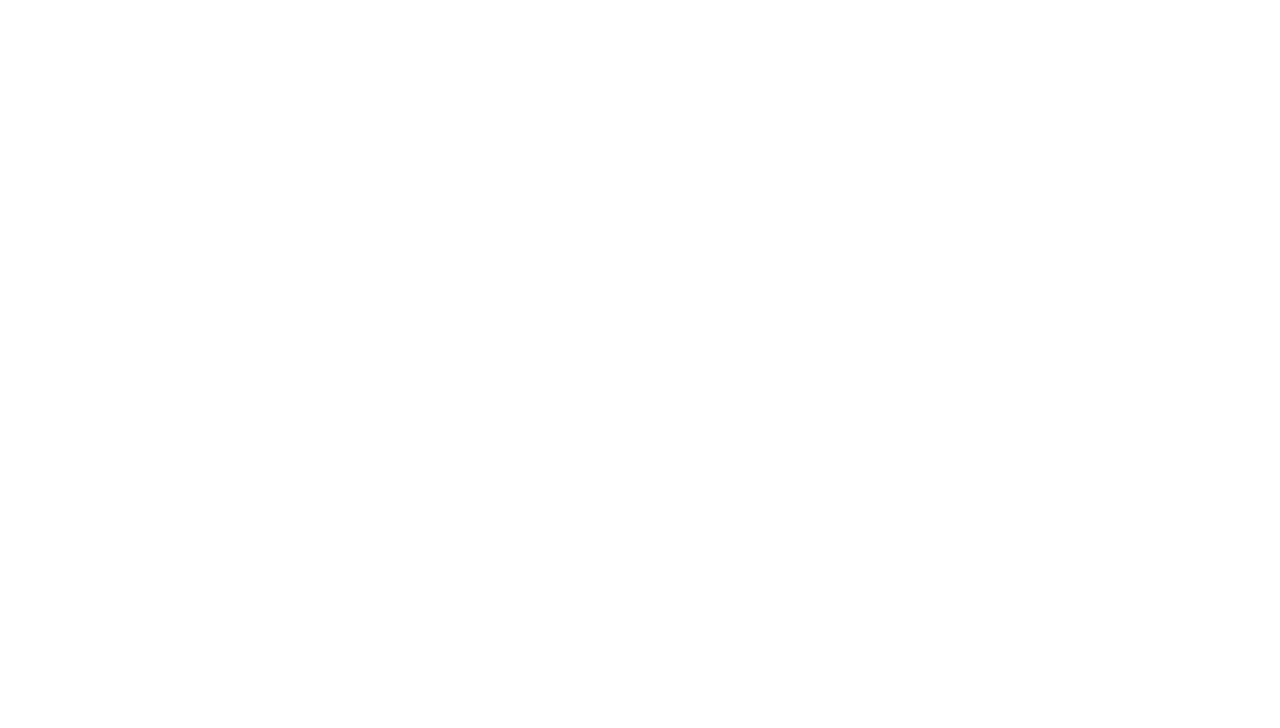
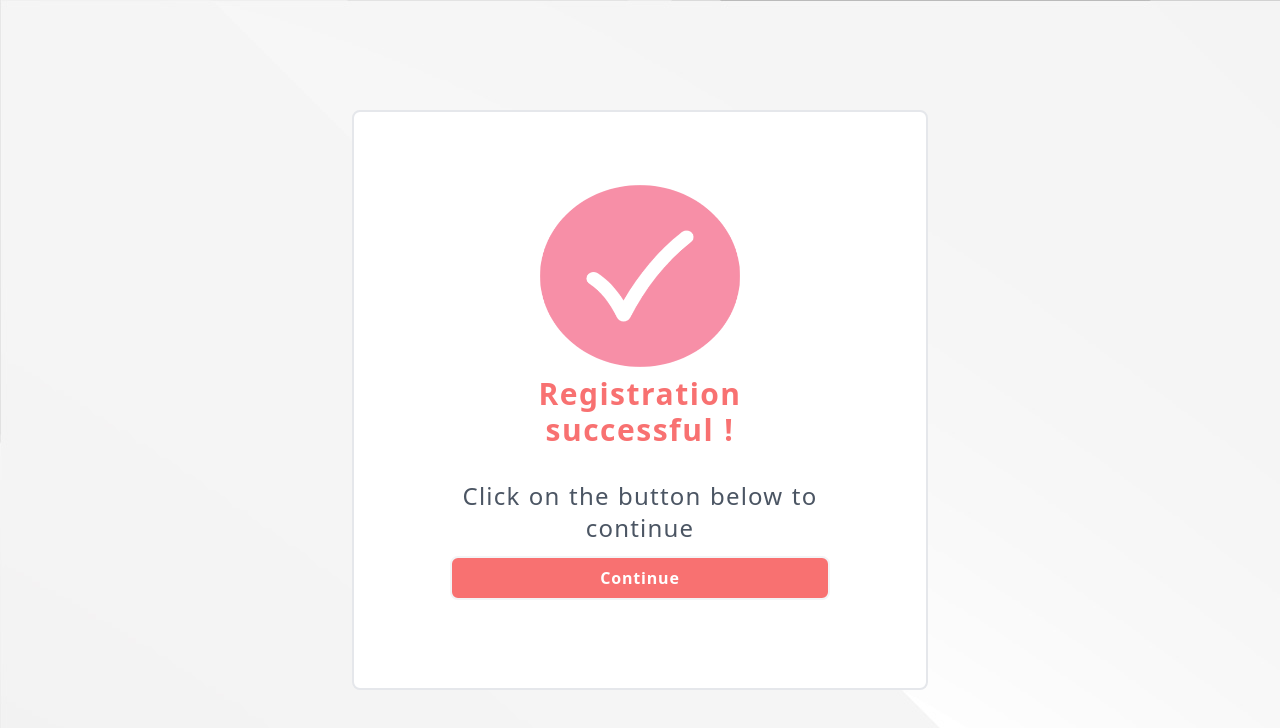
Before and after one commit to uvsq22012030/quizup, a Nuxt app: page /register_success in a window 1280 px wide. Before the commit this address had no page. Shown: the top 728 px of the page. Built offline with nearby package versions, Linux system fonts and the light colour scheme.

Commit message:
Added page for successful registration

```diff
--- /dev/null
+++ b/pages/register_success.vue
@@ -0,0 +1,48 @@
+<template>
+  <div class="bg-local" style="background-image: url(background.jpg)">
+    <!-- component -->
+    <section class="flex flex-col min-h-screen">
+      <div class="flex items-center justify-center flex-1">
+        <div
+          class="bg-white w-full px-4 py-16 text-center rounded-lg sm:border-2 lg:px-24 lg:max-w-xl sm:max-w-md"
+        >
+          <form class="text-center">
+            <div class="flex items-center justify-center flex-1">
+              <img class="object-fill h-50 w-55" src="~/assets/img/tick.png" />
+            </div>
+            <h1
+              class="w-full mb-8 text-3xl font-bold tracking-wider text-red-400"
+            >
+              Registration successful !
+            </h1>
+            <div class="w-full mb-3 text-2xl tracking-wider text-gray-600">
+              <h2>Click on the button below to continue</h2>
+            </div>
+            <div class="mb-6 text-center">
+              <button
+                type="submit"
+                class="block w-full p-2 font-bold tracking-wider text-white bg-red-400 border-2 border-gray-100 rounded-lg focus:outline-none focus:border-gray-700 hover:bg-red-600"
+                @click="goToIndex"
+              >
+                Continue
+              </button>
+            </div>
+          </form>
+        </div>
+      </div>
+    </section>
+  </div>
+</template>
+
+<script>
+export default {
+  methods: {
+    goToIndex(e) {
+      e.preventDefault()
+      this.$router.push('/')
+    },
+  },
+}
+</script>
+
+<style></style>
```
Also changed, not shown: assets/img/tick.png (added).
